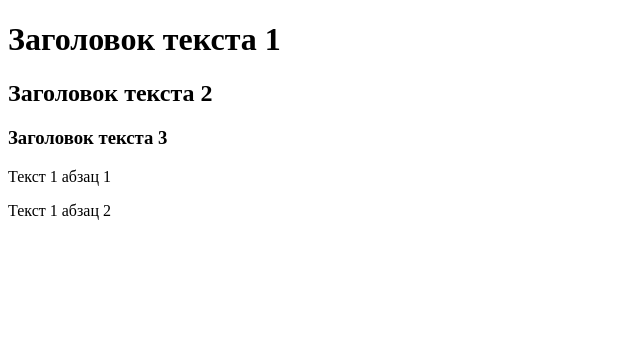
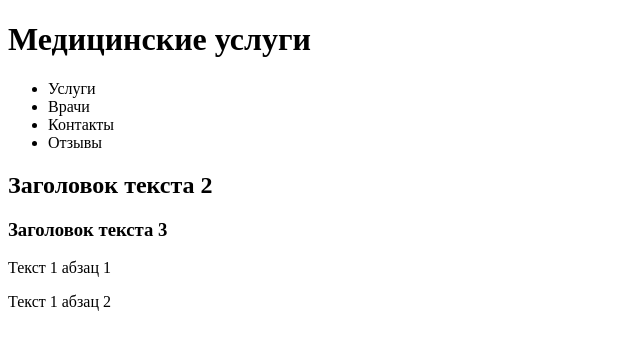
Before and after one commit to EkaterinaGorohova/Healthcare, a plain HTML site: page Index.html in a window 1280 px wide. Shown: the whole page, without its empty margins (0-640 px from the left). Drawn offline with Linux system fonts and the light colour scheme.

Commit message:
Оформление главной страницы

```diff
--- a/Index.html
+++ b/Index.html
@@ -10,7 +10,15 @@
 
     </header>
     <main>
-        <h1>Заголовок текста 1</h1>
+        <h1>Медицинские услуги</h1>
+        <nav>
+            <ul>
+                <li>Услуги</li>
+                <li>Врачи</li>
+                <li>Контакты</li>
+                <li>Отзывы</li>
+            </ul>
+        </nav>
         <h2>Заголовок текста 2</h2>
         <h3>Заголовок текста 3</h3>
         <p>Текст 1 абзац 1</p>
```
Also changed, not shown: images/Untitled-1-8-1024x512 (1).jpg (added), images/Untitled-1-8-1024x512.jpg (added).
